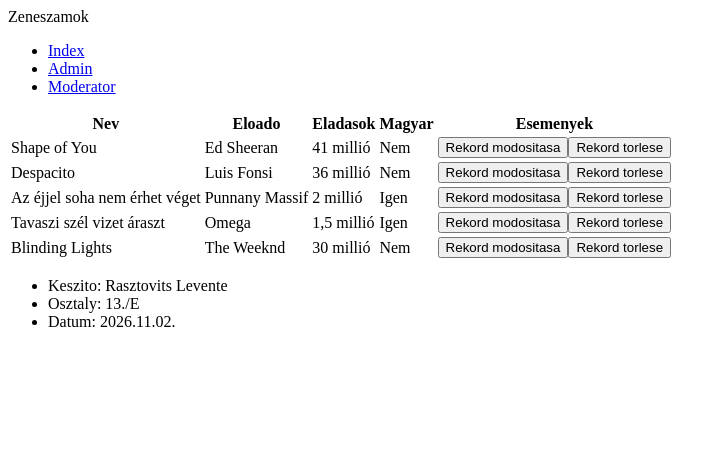
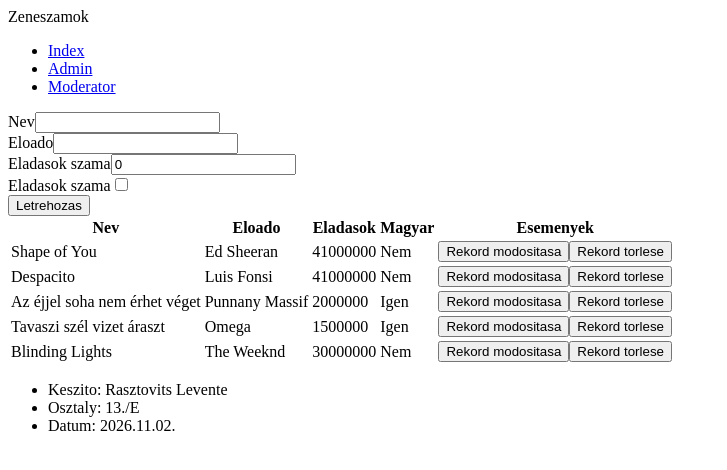
Before and after one commit to etnevelpriv/zeneszamok_gyakorlo_2, a React (Vite) app: page / in a window 1280 px wide. Both pictures are taken after a click on the link "Admin". Shown: the top 470 px of the page, without its empty margins (0-727 px from the left). Built offline with nearby package versions, Linux system fonts and the light colour scheme.

Commit message:
A feladat gyakorlati resze keszen van

```diff
--- a/src/App.tsx
+++ b/src/App.tsx
@@ -4,37 +4,38 @@ import type { Oldal_type } from "./Models/Types/Oldal.type";
 import { Fejlec } from "./Components/Fejlec/Fejlec";
 import { Lablec } from "./Components/Lablec/Lablec";
 import { Lista } from "./Components/Lista/Lista";
+import { UjForm } from "./Components/UjForm/UjForm";
 
 export const App = function () {
   const [zeneszamok, setZeneszamok] = useState<Zeneszam_type[]>([
     {
       nev: "Shape of You",
       eloado: "Ed Sheeran",
-      eladasok_szama: "41 millió",
+      eladasok_szama: 41000000,
       magyar: false,
     },
     {
       nev: "Despacito",
       eloado: "Luis Fonsi",
-      eladasok_szama: "36 millió",
+      eladasok_szama: 41000000,
       magyar: false,
     },
     {
       nev: "Az éjjel soha nem érhet véget",
       eloado: "Punnany Massif",
-      eladasok_szama: "2 millió",
+      eladasok_szama: 2000000,
       magyar: true,
     },
     {
       nev: "Tavaszi szél vizet áraszt",
       eloado: "Omega",
-      eladasok_szama: "1,5 millió",
+      eladasok_szama: 1500000,
       magyar: true,
     },
     {
       nev: "Blinding Lights",
       eloado: "The Weeknd",
-      eladasok_szama: "30 millió",
+      eladasok_szama: 30000000,
       magyar: false,
     },
   ]);
@@ -73,7 +74,10 @@ export const App = function () {
   return (
     <>
     <Fejlec changeOldal={changeOldal}></Fejlec>
-    <Lista zeneszamok={zeneszamok} oldal={oldal} changeZeneszamMagyar={changeZeneszamMagyar}></Lista>
+    {oldal == "admin" && (
+      <UjForm setNewZeneszam={setNewZeneszam}/>
+    )}
+    <Lista deleteZeneszam={deleteZeneszam} modifyZeneszam={modifyZeneszam} zeneszamok={zeneszamok} oldal={oldal} changeZeneszamMagyar={changeZeneszamMagyar}></Lista>
     <Lablec></Lablec>
     </>
   )
--- a/src/Components/Lista/Lista.tsx
+++ b/src/Components/Lista/Lista.tsx
@@ -1,7 +1,14 @@
 import type { Lista_prop } from "../../Models/Props/Lista.props";
 import type { Zeneszam_type } from "../../Models/Types/Zeneszam.type";
+import { Modal } from "../Modal/Modal";
+import { useState } from "react";
 
 export const Lista = function (props: Lista_prop) {
+    const [kivalasztottZeneszam, setKivalasztottZeneszam] = useState<Zeneszam_type | null>(null);
+
+    const onClose = function () {
+        setKivalasztottZeneszam(null)
+    };
     return (
         <>
             <table>
@@ -33,15 +40,17 @@ export const Lista = function (props: Lista_prop) {
                             )}
                             {props.oldal == "admin" && (
                                 <td>
-                                    <button onClick={() => { props.changeZeneszamMagyar(zeneszam, zeneszam.magyar ? false : true) }}>Rekord modositasa</button>
-                                    <button onClick={() => { props.changeZeneszamMagyar(zeneszam, zeneszam.magyar ? false : true) }}>Rekord torlese</button>
+                                    <button onClick={() => { setKivalasztottZeneszam(zeneszam) }}>Rekord modositasa</button>
+                                    <button onClick={() => { props.deleteZeneszam(zeneszam) }}>Rekord torlese</button>
                                 </td>
                             )}
                         </tr>
                     ))}
                 </tbody>
-
             </table>
+            {kivalasztottZeneszam !== null && (
+                <Modal zeneszamToModify={kivalasztottZeneszam} modifyZeneszam={props.modifyZeneszam} onClose={onClose} />
+            )}
         </>
     )
 };
--- a/src/Components/Modal/Modal.tsx
+++ b/src/Components/Modal/Modal.tsx
@@ -1,6 +1,12 @@
 import type { Modal_type } from "../../Models/Types/Modal.type";
+import { useState } from "react";
 
 export const Modal = function (props: Modal_type) {
+    const [nev, setNev] = useState<string>(props.zeneszamToModify.nev);
+    const [eloado, setEloado] = useState<string>(props.zeneszamToModify.eloado);
+    const [eladasok, setEladasok] = useState<number>(props.zeneszamToModify.eladasok_szama);
+    const [magyar, setMagyar] = useState<boolean>(props.zeneszamToModify.magyar);
+
     return (
         <div className="modal" id="modal">
             <div className="modal-header">
@@ -11,22 +17,31 @@ export const Modal = function (props: Modal_type) {
                 <form>
                     <div className="input-group">
                         <label htmlFor="nameInput">Nev</label>
-                        <input type="text" name="nev" id="nameInput" />
+                        <input onChange={(e) => {
+                            setNev(e.target.value)
+                        }} type="text" name="nev" value={nev} id="nameInput" />
                     </div>
                     <div className="input-group">
                         <label htmlFor="performerInput">Eloado</label>
-                        <input type="text" name="eloado" id="performerInput" />
+                        <input onChange={(e) => {
+                            setEloado(e.target.value)
+                        }} type="text" name="eloado" value={eloado} id="performerInput" />
                     </div>
                     <div className="input-group">
                         <label htmlFor="salesInput">Eladasok szama</label>
-                        <input type="number" name="eladasok_szama" id="salesInput" />
+                        <input onChange={(e) => {
+                            setEladasok(Number(e.target.value))
+                        }} type="number" name="eladasok_szama" value={String(eladasok)} id="salesInput" />
                     </div>
                     <div className="input-group">
                         <label htmlFor="hungarianInput">Eladasok szama</label>
-                        <input type="checkbox" name="magyar" id="hungarianInput" />
+                        <input onChange={(e) => {
+                            setMagyar(e.target.checked)
+                        }} type="checkbox" name="magyar" checked={magyar} id="hungarianInput" />
                     </div>
                     <input onClick={()=>{
-
+                        props.modifyZeneszam(props.zeneszamToModify, {nev:nev,eloado:eloado,eladasok_szama:eladasok,magyar:magyar})
+                        props.onClose()
                     }} id="modalSaveButton" type="button" value="Mentes" />
                 </form>
             </div>
--- /dev/null
+++ b/src/Components/UjForm/UjForm.tsx
@@ -0,0 +1,40 @@
+import type { UjForm_props } from "../../Models/Props/UjForm.prop";
+import { useState } from "react";
+
+export const UjForm = function (props: UjForm_props) {
+    const [nev, setNev] = useState<string>("");
+    const [eloado, setEloado] = useState<string>("");
+    const [eladasok, setEladasok] = useState<number>(0);
+    const [magyar, setMagyar] = useState<boolean>(false);
+    return (
+        <form>
+            <div className="input-group">
+                <label htmlFor="nameInput">Nev</label>
+                <input onChange={(e) => {
+                    setNev(e.target.value)
+                }} type="text" name="nev" value={nev} id="nameInput" />
+            </div>
+            <div className="input-group">
+                <label htmlFor="performerInput">Eloado</label>
+                <input onChange={(e) => {
+                    setEloado(e.target.value)
+                }} type="text" name="eloado" value={eloado} id="performerInput" />
+            </div>
+            <div className="input-group">
+                <label htmlFor="salesInput">Eladasok szama</label>
+                <input onChange={(e) => {
+                    setEladasok(Number(e.target.value))
+                }} type="number" name="eladasok_szama" value={String(eladasok)} id="salesInput" />
+            </div>
+            <div className="input-group">
+                <label htmlFor="hungarianInput">Eladasok szama</label>
+                <input onChange={(e) => {
+                    setMagyar(e.target.checked)
+                }} type="checkbox" name="magyar" checked={magyar} id="hungarianInput" />
+            </div>
+            <input onClick={() => {
+                props.setNewZeneszam({nev:nev,eloado:eloado,eladasok_szama:eladasok,magyar:magyar})
+            }} id="modalSaveButton" type="button" value="Letrehozas" />
+        </form>
+    )
+};
--- /dev/null
+++ b/src/Models/Props/UjForm.prop.ts
@@ -0,0 +1,5 @@
+import type { Zeneszam_type } from "../Types/Zeneszam.type"
+
+export type UjForm_props = {
+    setNewZeneszam:(newZeneszam:Zeneszam_type)=>void
+};
--- a/src/Models/Types/Modal.type.ts
+++ b/src/Models/Types/Modal.type.ts
@@ -1,5 +1,7 @@
 import type { Zeneszam_type } from "./Zeneszam.type"
 
-export type Modal_type {
+export type Modal_type = {
     zeneszamToModify:Zeneszam_type;
+    modifyZeneszam : (zeneszamToModify:Zeneszam_type, data:Zeneszam_type)=>void
+    onClose:()=>void
 }
--- a/src/Models/Types/Zeneszam.type.ts
+++ b/src/Models/Types/Zeneszam.type.ts
@@ -1,6 +1,6 @@
 export type Zeneszam_type = {
     nev:string;
     eloado:string;
-    eladasok_szama:string;
+    eladasok_szama:number;
     magyar:boolean;
 };
```
Also changed, not shown: src/Components/UjForm/UjForm.css (added).
